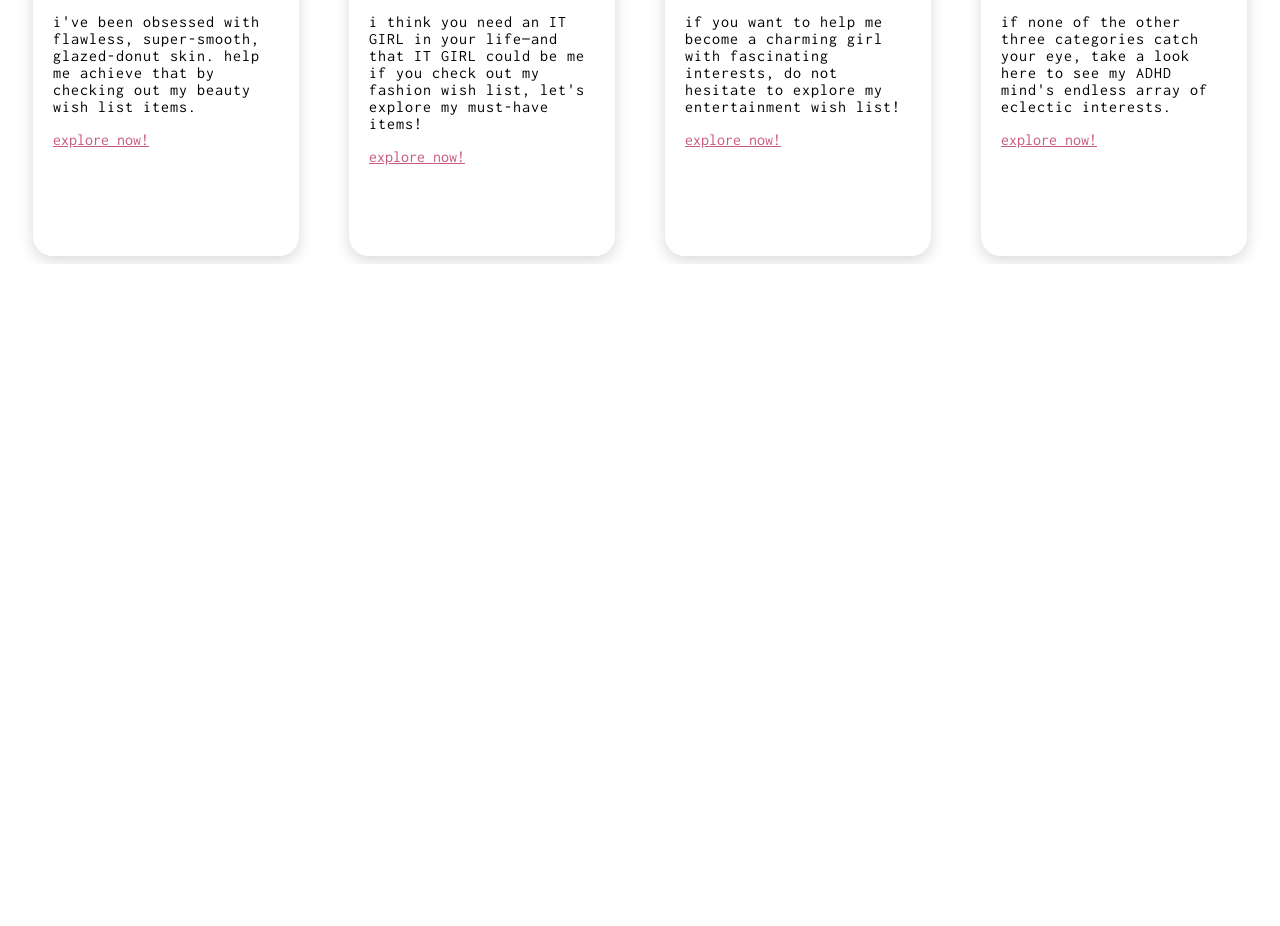
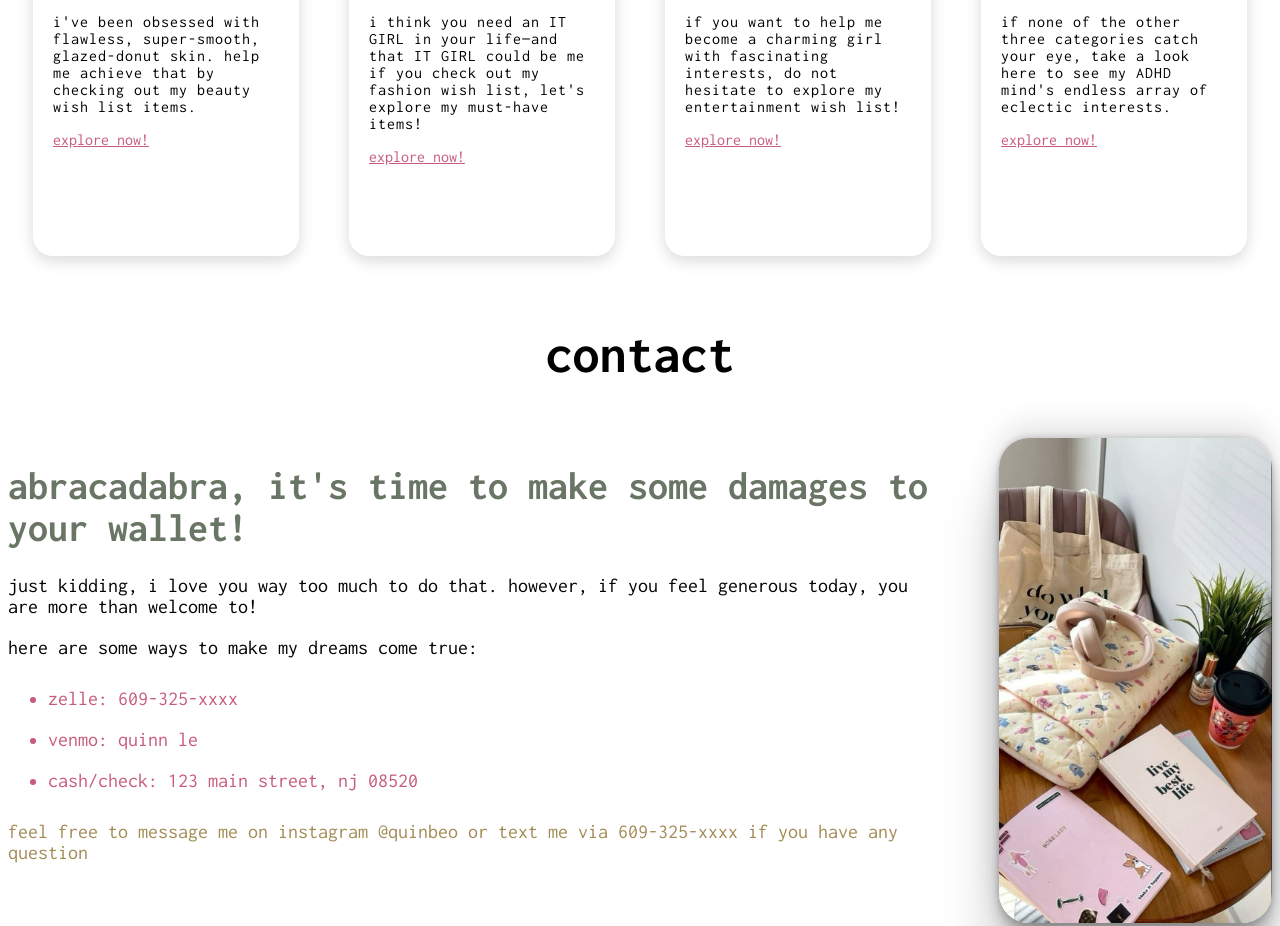
Before and after one commit to quynhnle135/wish-list-web, a plain HTML site: page index.html in a window 1280 px wide. Shown: the part 1554-2480 px from the top of the page. Before the commit the page ends 1818 px from the top, so only its background shows below. Drawn offline with Linux system fonts and the light colour scheme.

Commit message:
Added Contact section

```diff
--- a/index.html
+++ b/index.html
@@ -21,7 +21,7 @@
       <div class="nav-links">
         <ul>
           <li><a href="#">home</a></li>
-          <li><a href="#">about me</a></li>
+          <li><a href="#">category</a></li>
           <li><a href="#">contact</a></li>
           <li><a href="#">notes</a></li>
         </ul>
@@ -135,5 +135,40 @@
         </div>
       </div>
     </div>
+
+    <!-- contact -->
+
+    <div class="contact-container">
+      <div class="header">
+        <h1 style="margin-top: 50px">contact</h1>
+      </div>
+
+      <div class="contact">
+        <div class="contact-content">
+          <h1 style="color: #697565">
+            abracadabra, it's time to make some damages to your wallet!
+          </h1>
+          <p>
+            just kidding, i love you way too much to do that. however, if you
+            feel generous today, you are more than welcome to!
+          </p>
+          <p>here are some ways to make my dreams come true:</p>
+          <ul>
+            <li>zelle: 609-325-xxxx</li>
+            <li>venmo: quinn le</li>
+            <li>cash/check: 123 main street, nj 08520</li>
+          </ul>
+          <p style="color: #a28b55">
+            feel free to message me on instagram @quinbeo or text me via
+            609-325-xxxx if you have any question
+          </p>
+        </div>
+        <div class="contact-pic-container">
+          <div class="contact-pic">
+            <img src="photos/wishlist-6.jpeg" alt="" />
+          </div>
+        </div>
+      </div>
+    </div>
   </body>
 </html>
--- a/style.css
+++ b/style.css
@@ -108,3 +108,39 @@ body {
 .sub p {
   letter-spacing: 1px;
 }
+
+.contact-container {
+  display: flex;
+  flex-direction: column;
+  /* justify-content: center; */
+}
+
+.contact {
+  display: flex;
+  flex-direction: row;
+  justify-content: center;
+}
+
+.contact-pic-container {
+  display: flex;
+  height: 450px;
+  width: 350px;
+}
+
+.contact-pic-container img {
+  width: 100%;
+  border-radius: 30px;
+  box-shadow: rgba(0, 0, 0, 0.25) 0px 54px 55px,
+    rgba(0, 0, 0, 0.12) 0px -12px 30px, rgba(0, 0, 0, 0.12) 0px 4px 6px,
+    rgba(0, 0, 0, 0.17) 0px 12px 13px, rgba(0, 0, 0, 0.09) 0px -3px 5px;
+}
+
+.contact-content {
+  padding-right: 70px;
+  font-size: 20px;
+}
+
+.contact-content li {
+  color: #c75b7a;
+  padding: 10px 0px;
+}
```
Also changed, not shown: photos/wishlist-6.jpeg (added).
